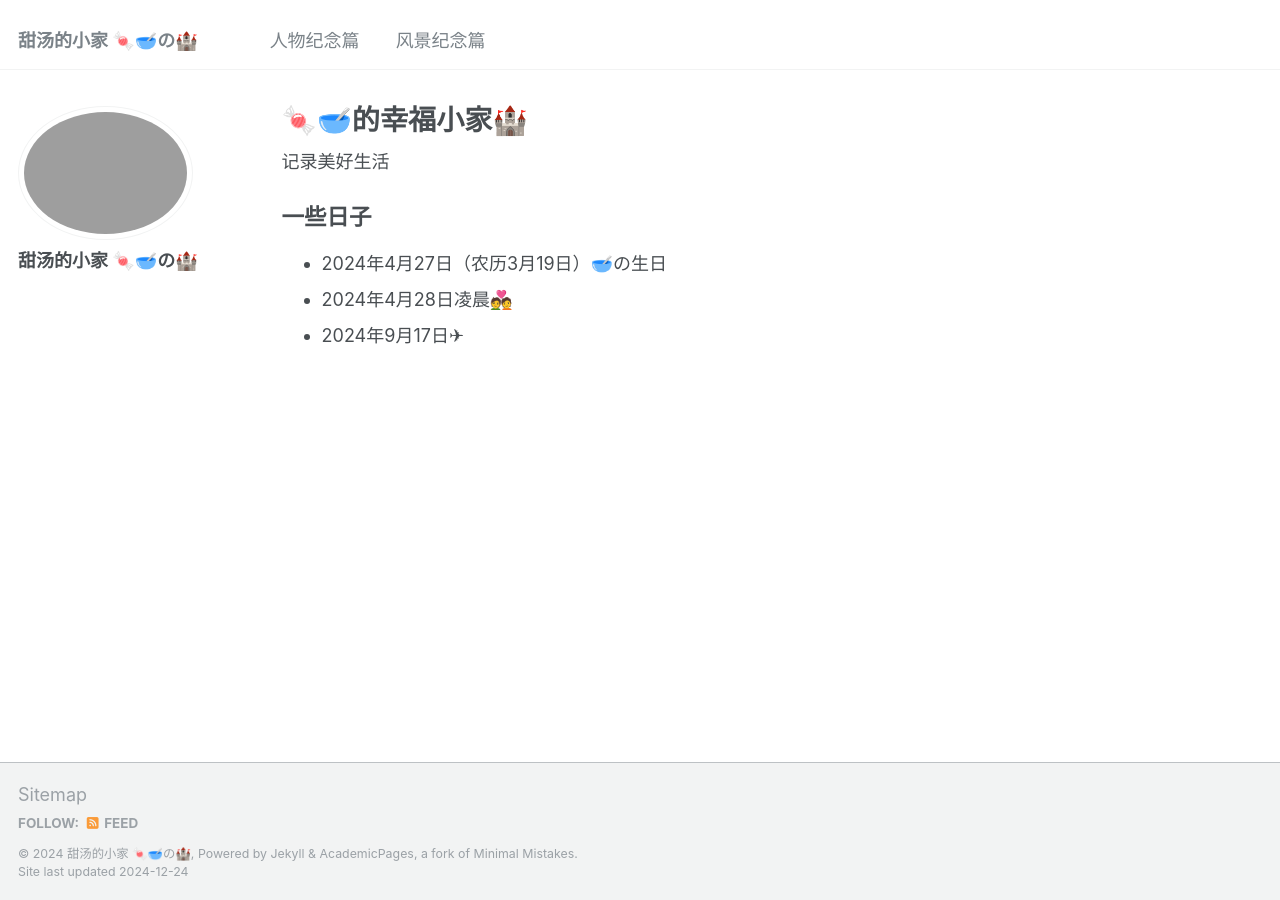
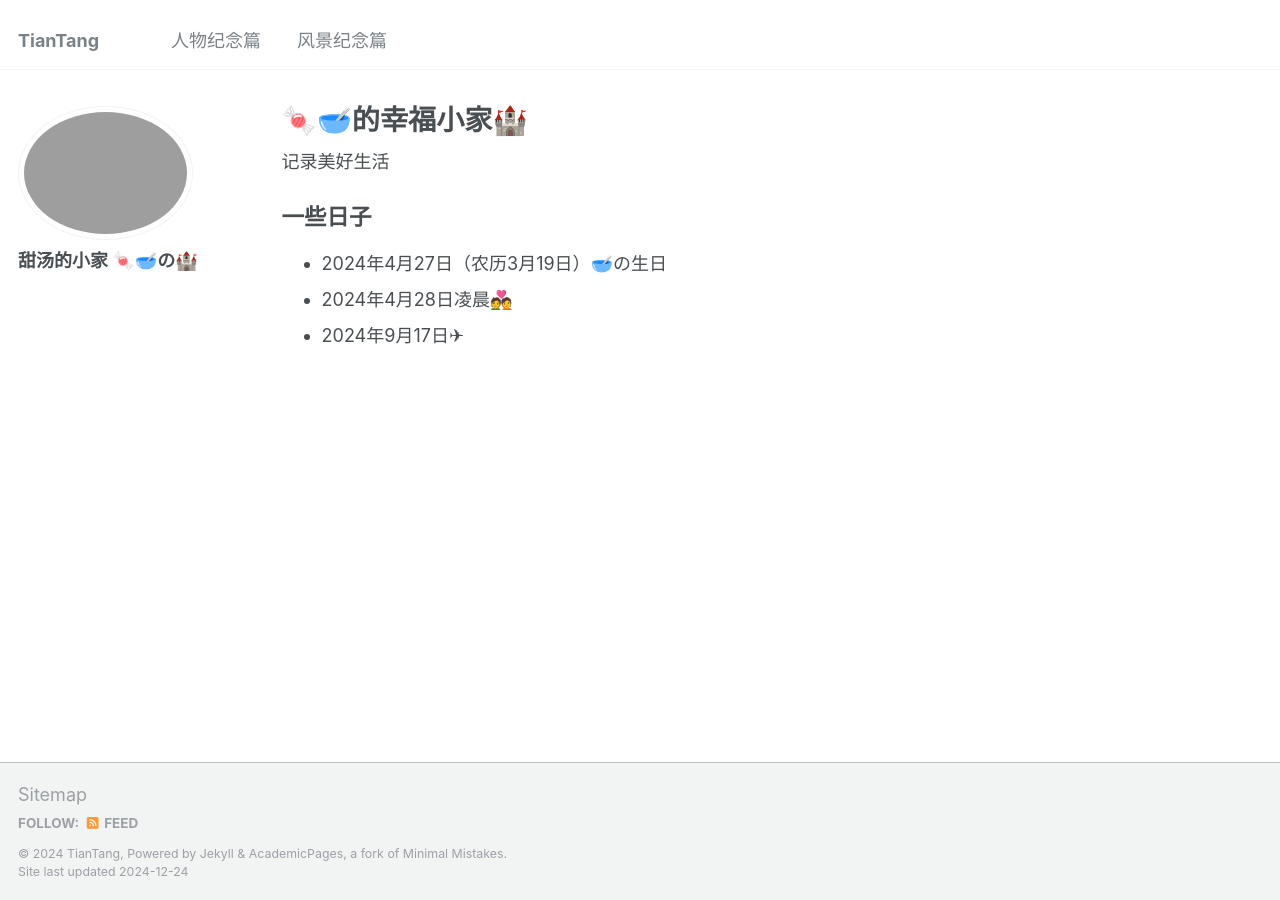
Before and after one commit to Jianchi-TIAN/TianTang, a Jekyll site: the page built from _pages/about.md, in a window 1280 px wide. Built offline with Jekyll 4.4.1, drawn with Linux system fonts in a browser that asks for light colours.

Commit message:
Update _config.yml

```diff
--- a/_config.yml
+++ b/_config.yml
@@ -8,9 +8,9 @@
 
 # Basic Site Settings
 locale                   : "en-US"
-title                    : "甜汤的小家 🍬🥣の🏰"
+title                    : "TianTang"
 title_separator          : "-"
-name                     : &name "甜汤的小家 🍬🥣の🏰"
+name                     : &name "TianTang"
 description              : &description "personal description"
 url                      : https://jianchi-tian.github.io # the base hostname & protocol for your site e.g. "https://mmistakes.github.io"
 baseurl                  : "" # the subpath of your site, e.g. "/blog"
```
